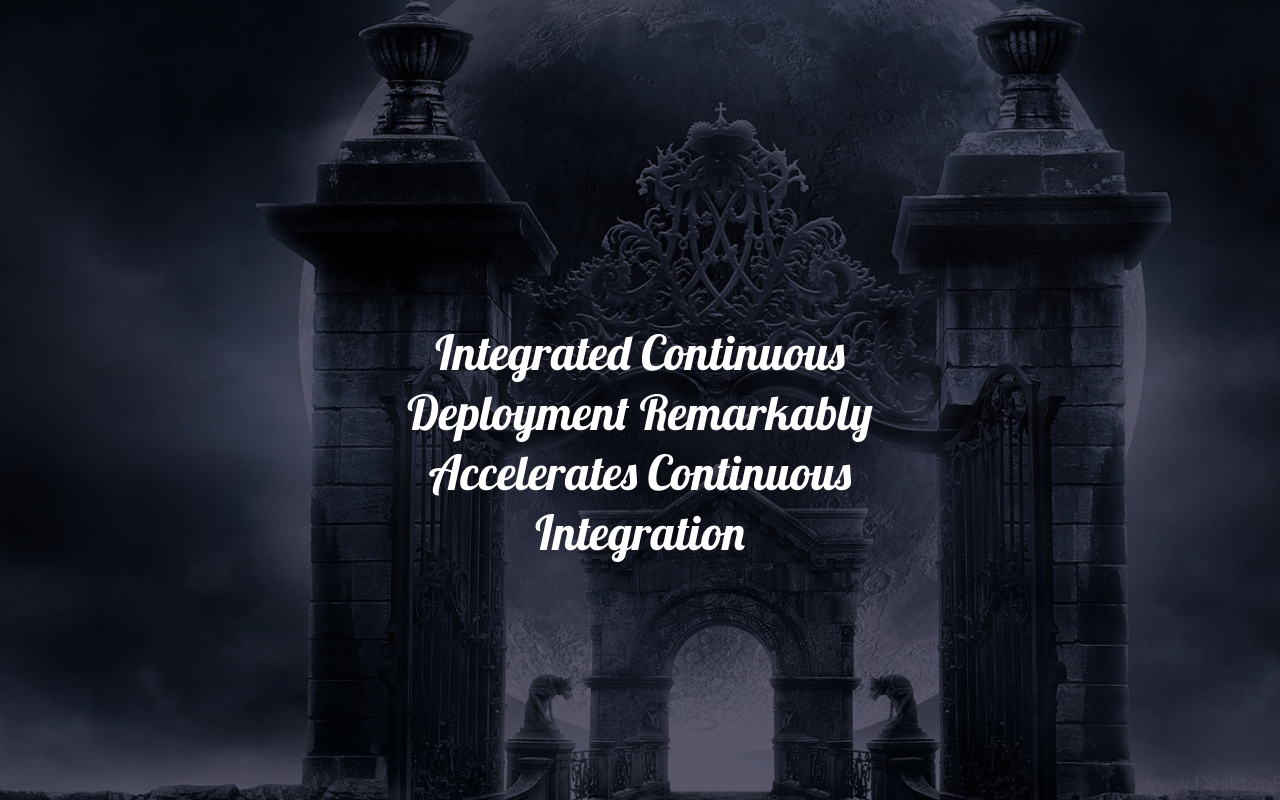
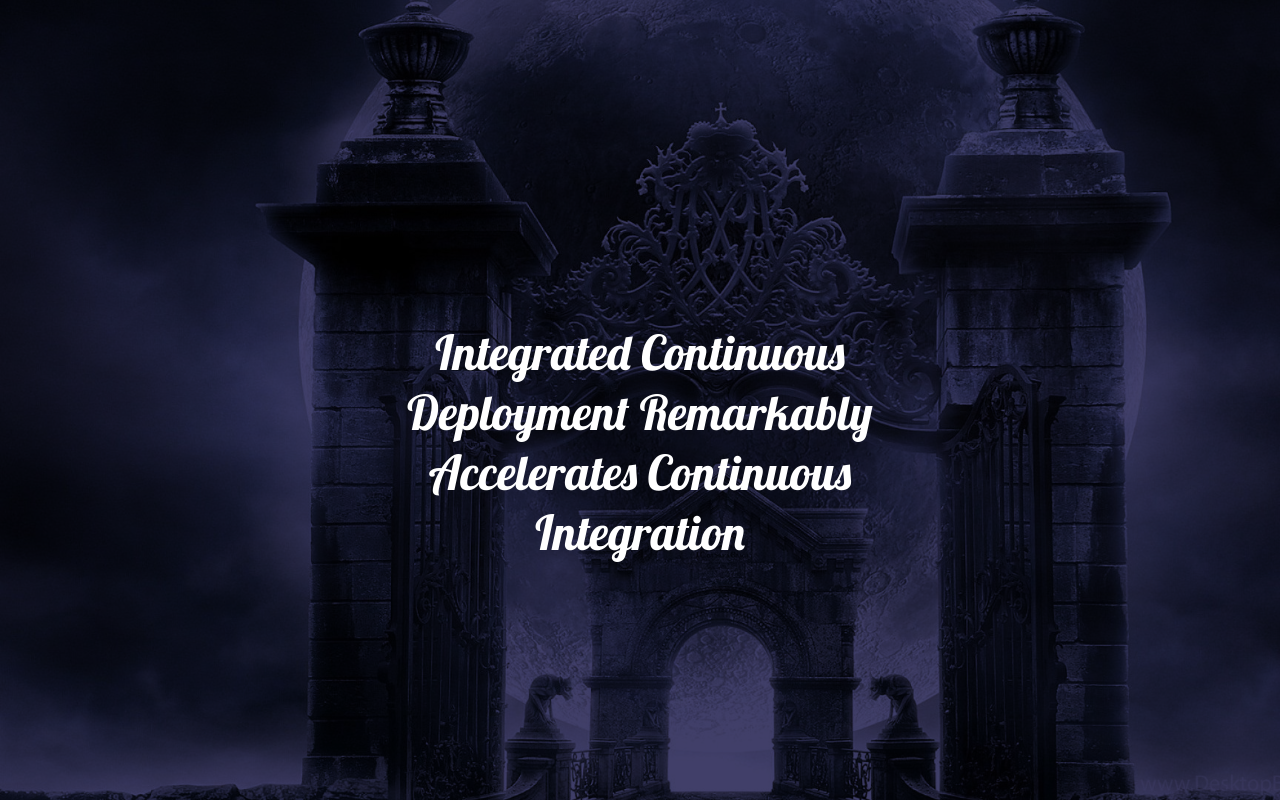
Before and after one commit to darkniter/cicd-buzz, a Flask app: page / in a window 1280 px wide. Run offline with Flask 2, Linux system fonts and the light colour scheme.

Commit message:
test fix heroku

```diff
--- a/templates/main.html
+++ b/templates/main.html
@@ -9,7 +9,7 @@
         padding: 0;
         background: url('/static/background.jpg') no-repeat;
         background-size: cover;
-        background-color: #58576a;
+        background-color: #413f69;
         background-blend-mode: multiply;
       }
       .buzz {
```
